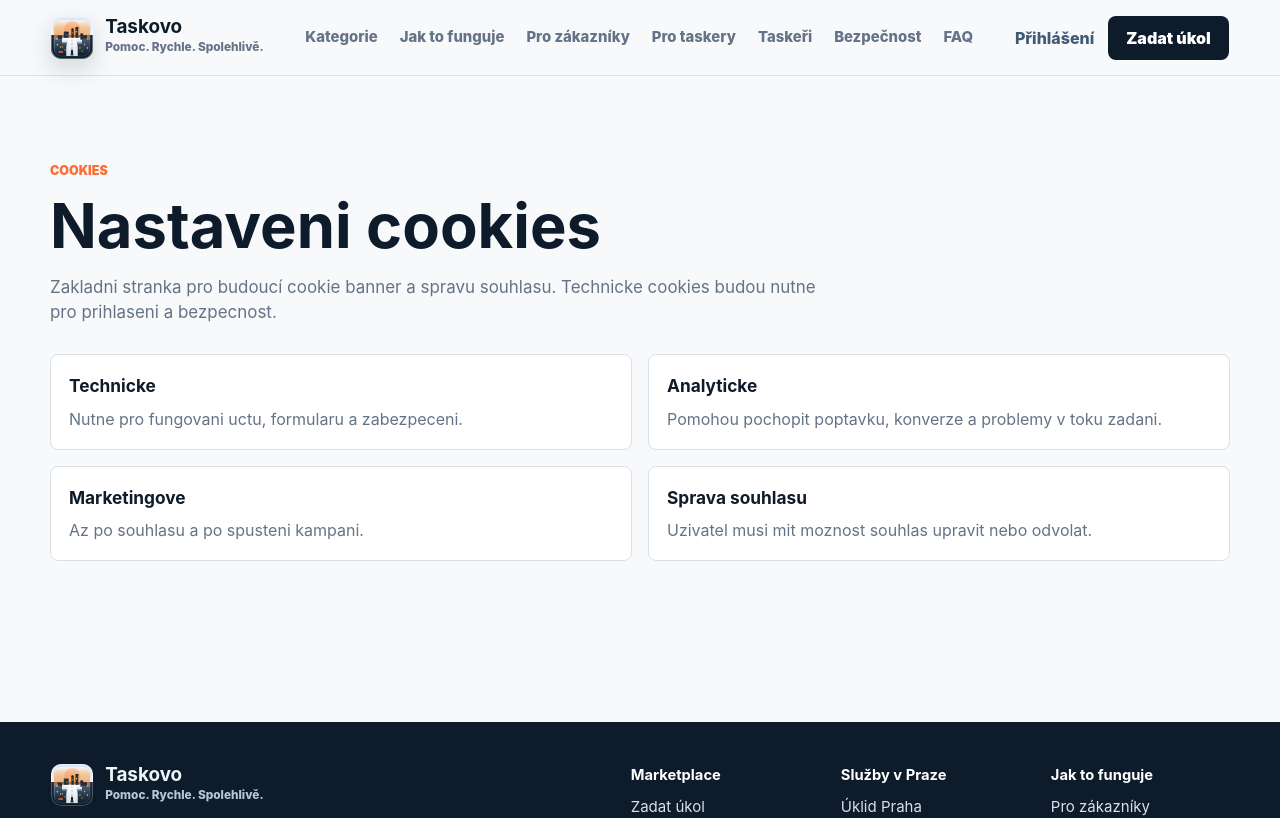
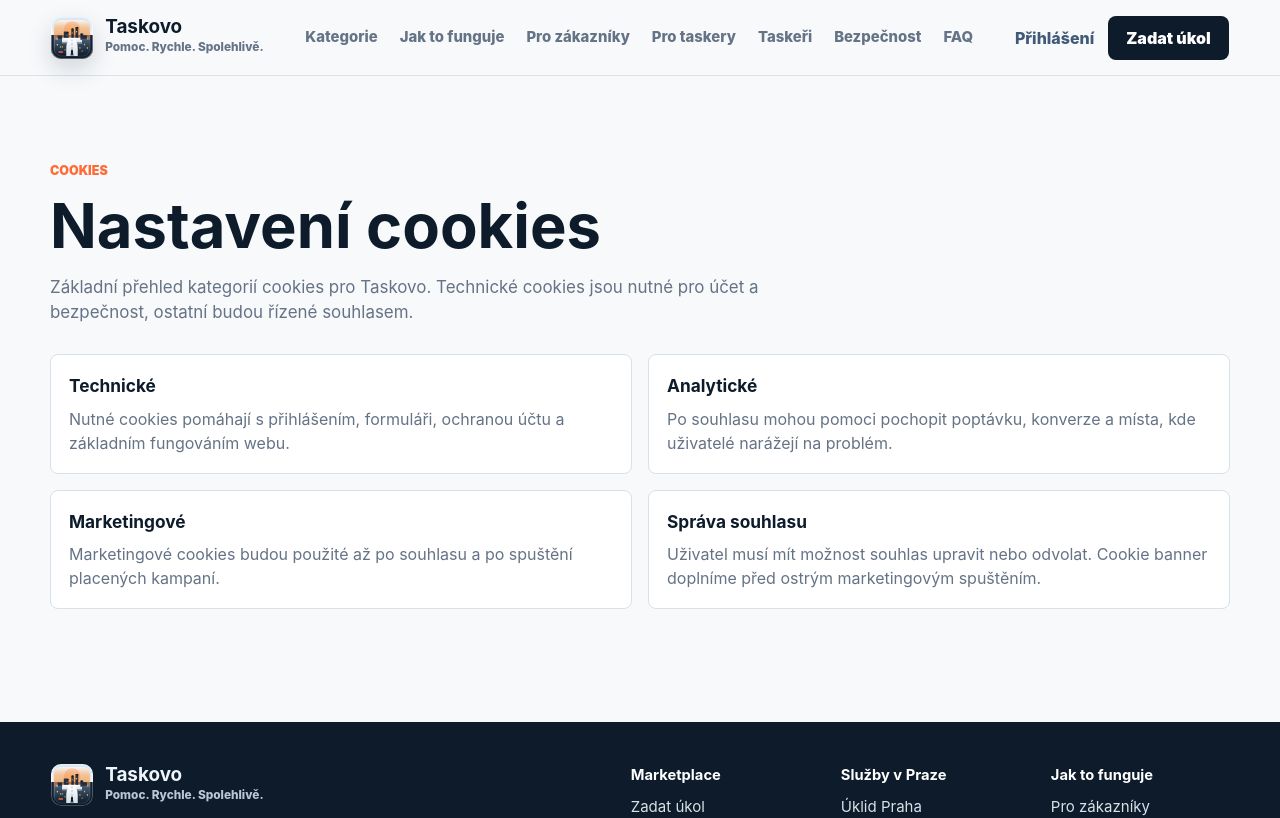
Before and after one commit to kaziodimm/taskovo-app, a Next.js app: page /cookies in a window 1280 px wide. Shown: the top 818 px of the page. Built offline with nearby package versions, Linux system fonts and the light colour scheme; no server answers.

Commit message:
Polish cookies page metadata and copy

```diff
--- a/app/cookies/page.tsx
+++ b/app/cookies/page.tsx
@@ -1,8 +1,49 @@
+import type { Metadata } from "next";
 import { Footer } from "@/components/Footer";
 import { Header } from "@/components/Header";
 
+const pageUrl = "https://taskovo.cz/cookies";
+
+export const metadata: Metadata = {
+  title: "Cookies | Taskovo",
+  description: "Přehled cookies na Taskovo: technické cookies pro přihlášení a bezpečnost, analytika, marketing a správa souhlasu.",
+  alternates: { canonical: pageUrl },
+  openGraph: {
+    title: "Cookies | Taskovo",
+    description: "Informace o cookies a správě souhlasu na Taskovo.",
+    url: pageUrl,
+    siteName: "Taskovo",
+    type: "article",
+  },
+};
+
+const points = [
+  { title: "Technické", text: "Nutné cookies pomáhají s přihlášením, formuláři, ochranou účtu a základním fungováním webu." },
+  { title: "Analytické", text: "Po souhlasu mohou pomoci pochopit poptávku, konverze a místa, kde uživatelé narážejí na problém." },
+  { title: "Marketingové", text: "Marketingové cookies budou použité až po souhlasu a po spuštění placených kampaní." },
+  { title: "Správa souhlasu", text: "Uživatel musí mít možnost souhlas upravit nebo odvolat. Cookie banner doplníme před ostrým marketingovým spuštěním." },
+];
+
 export default function CookiesPage() {
   return (
-    <><Header /><main className="page-shell"><section className="section-title"><p className="kicker">Cookies</p><h1 className="page-title">Nastaveni cookies</h1><p>Zakladni stranka pro budoucí cookie banner a spravu souhlasu. Technicke cookies budou nutne pro prihlaseni a bezpecnost.</p></section><div className="legal-grid"><article className="legal-card"><h3>Technicke</h3><p>Nutne pro fungovani uctu, formularu a zabezpeceni.</p></article><article className="legal-card"><h3>Analyticke</h3><p>Pomohou pochopit poptavku, konverze a problemy v toku zadani.</p></article><article className="legal-card"><h3>Marketingove</h3><p>Az po souhlasu a po spusteni kampani.</p></article><article className="legal-card"><h3>Sprava souhlasu</h3><p>Uzivatel musi mit moznost souhlas upravit nebo odvolat.</p></article></div></main><Footer /></>
+    <>
+      <Header />
+      <main className="page-shell">
+        <section className="section-title">
+          <p className="kicker">Cookies</p>
+          <h1 className="page-title">Nastavení cookies</h1>
+          <p>Základní přehled kategorií cookies pro Taskovo. Technické cookies jsou nutné pro účet a bezpečnost, ostatní budou řízené souhlasem.</p>
+        </section>
+        <div className="legal-grid">
+          {points.map((point) => (
+            <article className="legal-card" key={point.title}>
+              <h3>{point.title}</h3>
+              <p>{point.text}</p>
+            </article>
+          ))}
+        </div>
+      </main>
+      <Footer />
+    </>
   );
 }
```
